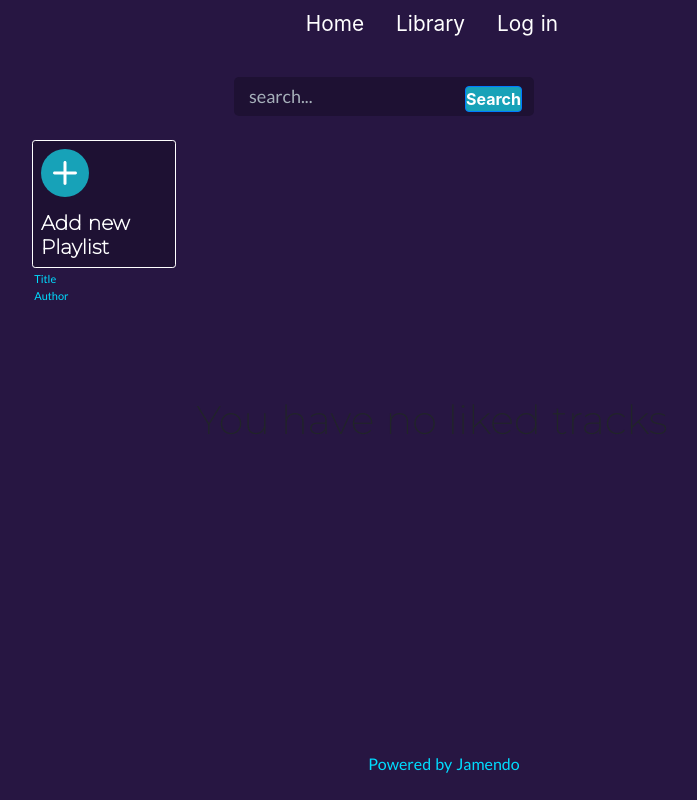
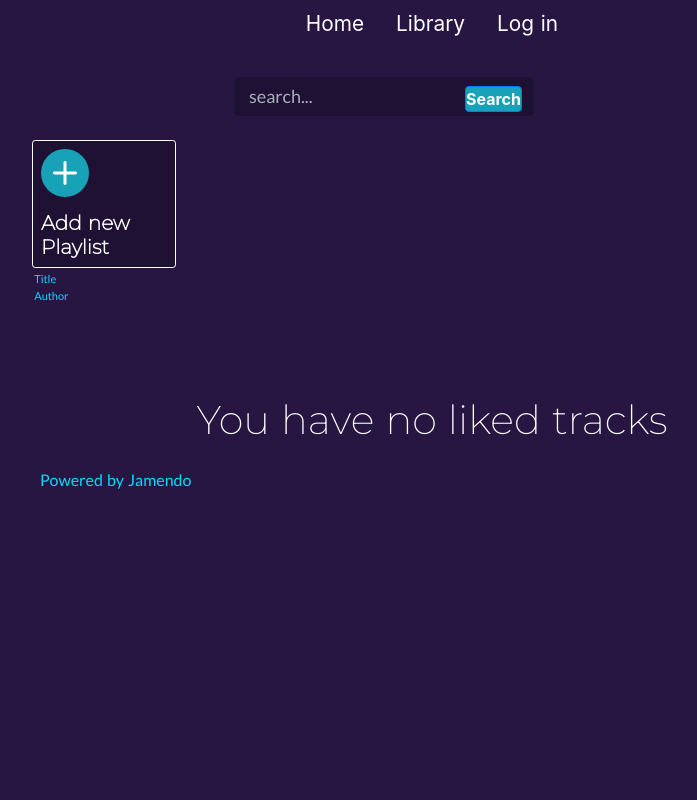
Before and after one commit to Albin-Sander/nya-examensarbete, a Nuxt app: page /Library in a window 1280 px wide. Shown: the top 800 px of the page, without its empty margins (208-905 px from the left). Built offline with nearby package versions, Linux system fonts and the light colour scheme.

Commit message:
Library css update
- Changed position of footer.
- Made "No tracks" text white

```diff
--- a/pages/Library/index.vue
+++ b/pages/Library/index.vue
@@ -123,8 +123,8 @@
           </li>
         </ul>
       </main>
+      <footer class="mobile-footer"><p>Powered by Jamendo</p></footer>
     </div>
-    <footer class="mobile-footer"><p>Powered by Jamendo</p></footer>
   </div>
 </template>
 
@@ -283,6 +283,10 @@ header {
   list-style: none;
   margin: 0px;
   padding: 0.5rem;
+}
+
+h1 {
+  color: white;
 }
 
 .playlist-tracks {
@@ -460,9 +464,7 @@ footer {
   background-color: transparent;
   color: #00ddff;
   padding-left: 1.5rem;
-  position: fixed;
-  margin-top: auto;
-  bottom: 3rem;
+  margin-bottom: auto;
 }
 
 @media only screen and (min-width: 500px) {
```
